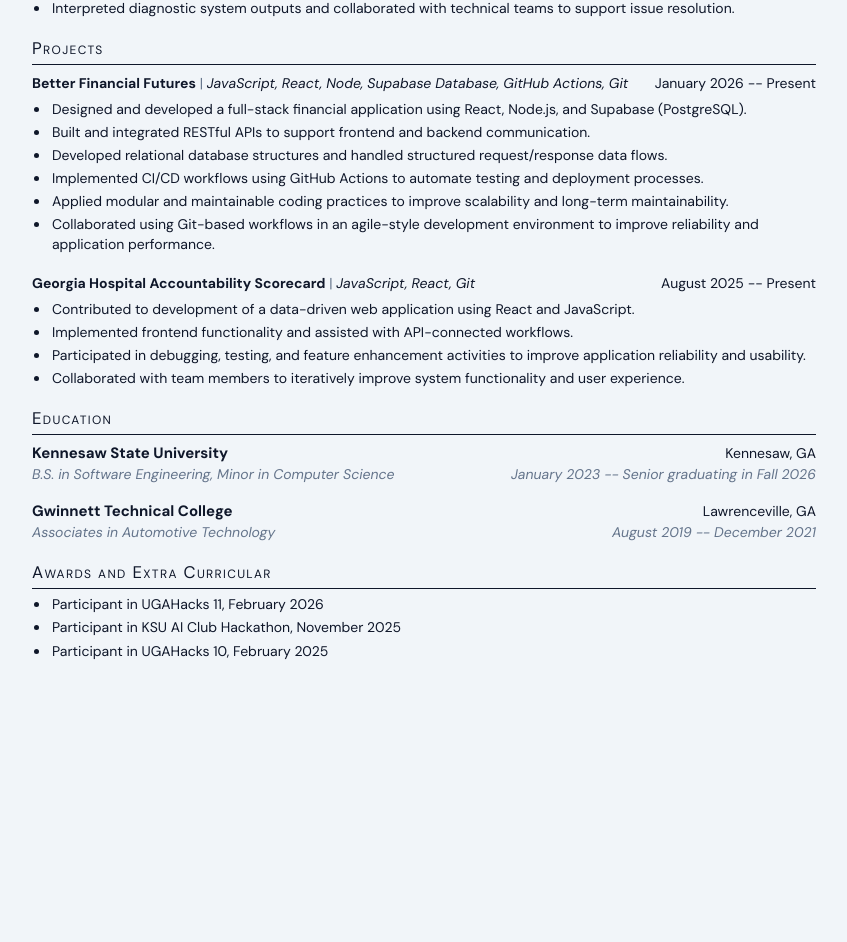
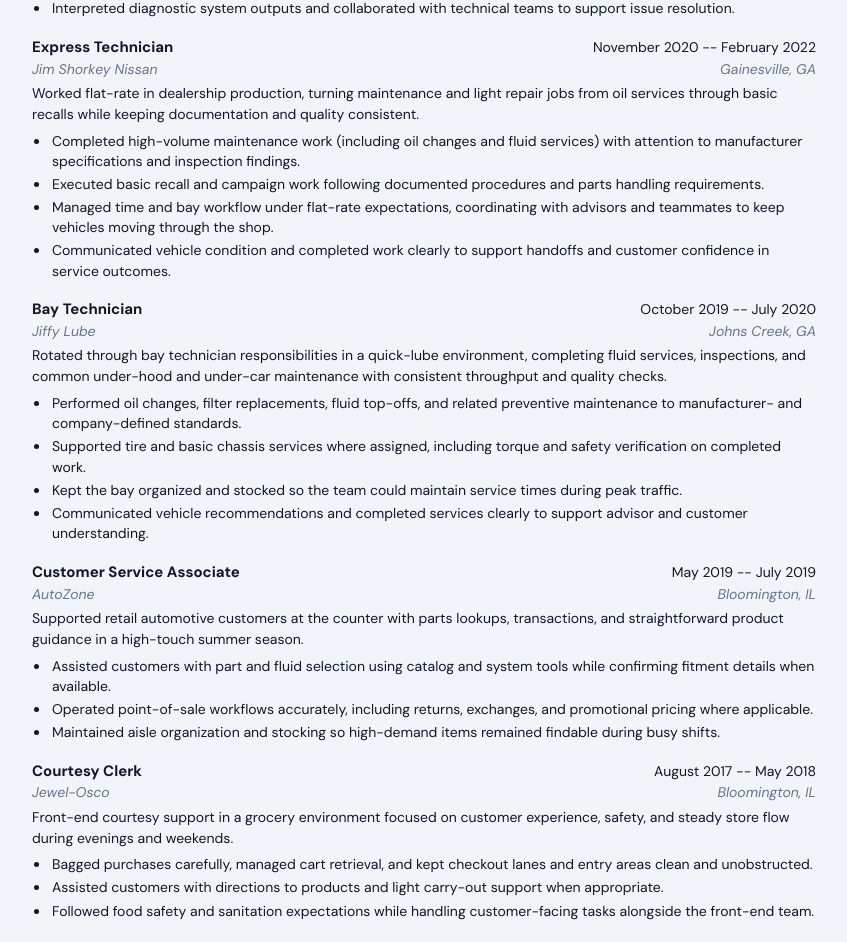
Before and after one commit to Leneord1/perso, a React (Vite) app: page /resume in a window 1280 px wide. Shown: the part 1000-1942 px from the top of the page, without its empty margins (216-1063 px from the left). Before the commit the page ends 1725 px from the top, so only its background shows below. Built offline with nearby package versions, Linux system fonts and the light colour scheme.

Commit message:
Added Job Experience to Resume Page

```diff
--- a/src/pages/resume.jsx
+++ b/src/pages/resume.jsx
@@ -235,6 +235,123 @@
                             </ResumeItem>
                         </ResumeItemList>
                     </article>
+
+                    <article className="resume-entry">
+                        <ResumeSubheading
+                            primary="Express Technician"
+                            secondary="November 2020 -- February 2022"
+                            tertiary="Jim Shorkey Nissan"
+                            quaternary="Gainesville, GA"
+                        />
+                        <ResumeSubItem>
+                            Worked flat-rate in dealership production, turning maintenance and light repair jobs from
+                            oil services through basic recalls while keeping documentation and quality consistent.
+                        </ResumeSubItem>
+                        <ResumeItemList>
+                            <ResumeItem>
+                                Completed high-volume maintenance work (including oil changes and fluid services) with
+                                attention to manufacturer specifications and inspection findings.
+                            </ResumeItem>
+                            <ResumeItem>
+                                Executed basic recall and campaign work following documented procedures and parts
+                                handling requirements.
+                            </ResumeItem>
+                            <ResumeItem>
+                                Managed time and bay workflow under flat-rate expectations, coordinating with advisors
+                                and teammates to keep vehicles moving through the shop.
+                            </ResumeItem>
+                            <ResumeItem>
+                                Communicated vehicle condition and completed work clearly to support handoffs and
+                                customer confidence in service outcomes.
+                            </ResumeItem>
+                        </ResumeItemList>
+                    </article>
+
+                    <article className="resume-entry">
+                        <ResumeSubheading
+                            primary="Bay Technician"
+                            secondary="October 2019 -- July 2020"
+                            tertiary="Jiffy Lube"
+                            quaternary="Johns Creek, GA"
+                        />
+                        <ResumeSubItem>
+                            Rotated through bay technician responsibilities in a quick-lube environment, completing
+                            fluid services, inspections, and common under-hood and under-car maintenance with consistent
+                            throughput and quality checks.
+                        </ResumeSubItem>
+                        <ResumeItemList>
+                            <ResumeItem>
+                                Performed oil changes, filter replacements, fluid top-offs, and related preventive
+                                maintenance to manufacturer- and company-defined standards.
+                            </ResumeItem>
+                            <ResumeItem>
+                                Supported tire and basic chassis services where assigned, including torque and safety
+                                verification on completed work.
+                            </ResumeItem>
+                            <ResumeItem>
+                                Kept the bay organized and stocked so the team could maintain service times during peak
+                                traffic.
+                            </ResumeItem>
+                            <ResumeItem>
+                                Communicated vehicle recommendations and completed services clearly to support advisor
+                                and customer understanding.
+                            </ResumeItem>
+                        </ResumeItemList>
+                    </article>
+
+                    <article className="resume-entry">
+                        <ResumeSubheading
+                            primary="Customer Service Associate"
+                            secondary="May 2019 -- July 2019"
+                            tertiary="AutoZone"
+                            quaternary="Bloomington, IL"
+                        />
+                        <ResumeSubItem>
+                            Supported retail automotive customers at the counter with parts lookups, transactions, and
+                            straightforward product guidance in a high-touch summer season.
+                        </ResumeSubItem>
+                        <ResumeItemList>
+                            <ResumeItem>
+                                Assisted customers with part and fluid selection using catalog and system tools while
+                                confirming fitment details when available.
+                            </ResumeItem>
+                            <ResumeItem>
+                                Operated point-of-sale workflows accurately, including returns, exchanges, and
+                                promotional pricing where applicable.
+                            </ResumeItem>
+                            <ResumeItem>
+                                Maintained aisle organization and stocking so high-demand items remained findable during
+                                busy shifts.
+                            </ResumeItem>
+                        </ResumeItemList>
+                    </article>
+
+                    <article className="resume-entry">
+                        <ResumeSubheading
+                            primary="Courtesy Clerk"
+                            secondary="August 2017 -- May 2018"
+                            tertiary="Jewel-Osco"
+                            quaternary="Bloomington, IL"
+                        />
+                        <ResumeSubItem>
+                            Front-end courtesy support in a grocery environment focused on customer experience, safety,
+                            and steady store flow during evenings and weekends.
+                        </ResumeSubItem>
+                        <ResumeItemList>
+                            <ResumeItem>
+                                Bagged purchases carefully, managed cart retrieval, and kept checkout lanes and entry
+                                areas clean and unobstructed.
+                            </ResumeItem>
+                            <ResumeItem>
+                                Assisted customers with directions to products and light carry-out support when
+                                appropriate.
+                            </ResumeItem>
+                            <ResumeItem>
+                                Followed food safety and sanitation expectations while handling customer-facing tasks
+                                alongside the front-end team.
+                            </ResumeItem>
+                        </ResumeItemList>
+                    </article>
                 </div>
             </ResumeSection>
 
@@ -314,6 +431,12 @@
                         tertiary="Associates in Automotive Technology"
                         quaternary="August 2019 -- December 2021"
                     />
+                    <ResumeSubheading
+                        primary="Normal Community High School"
+                        secondary="Normal, IL"
+                        tertiary="High School Diploma"
+                        quaternary="August 2014 -- May 2018"
+                    />
                 </div>
             </ResumeSection>
 
```
